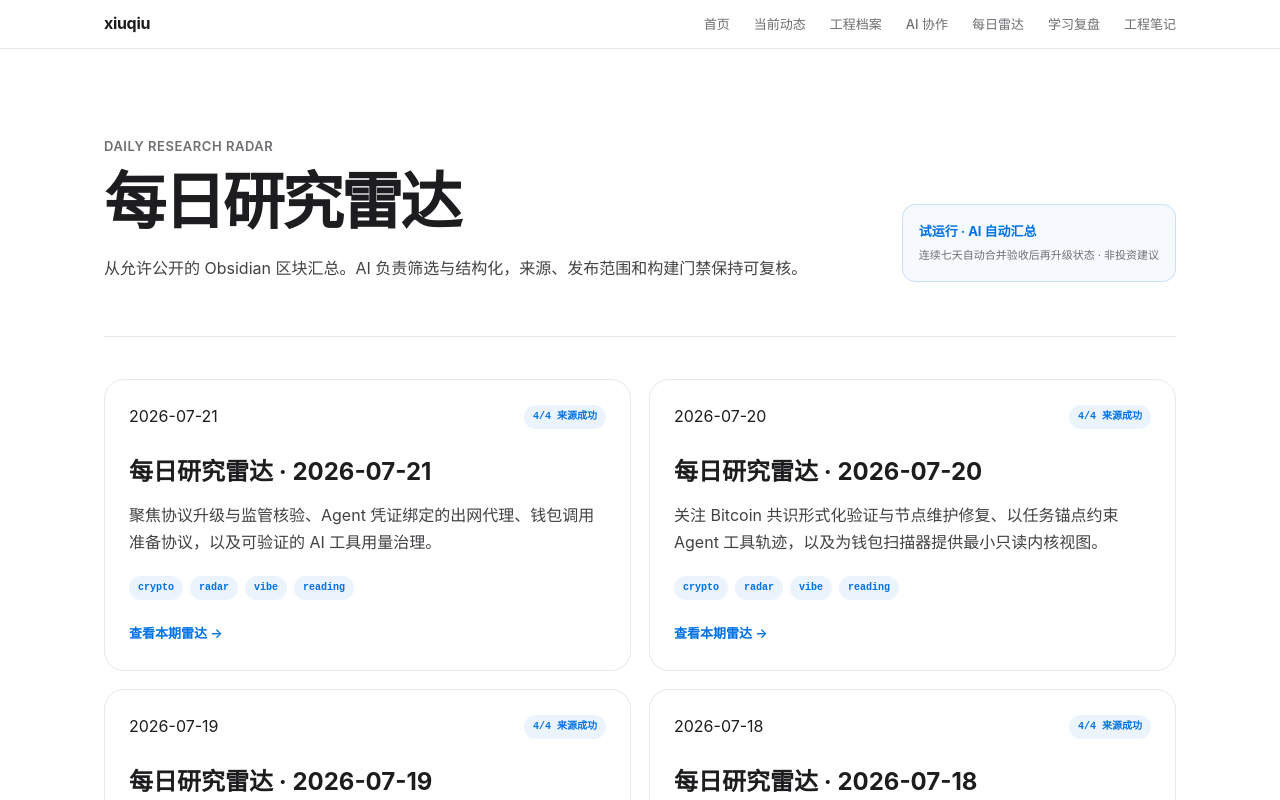
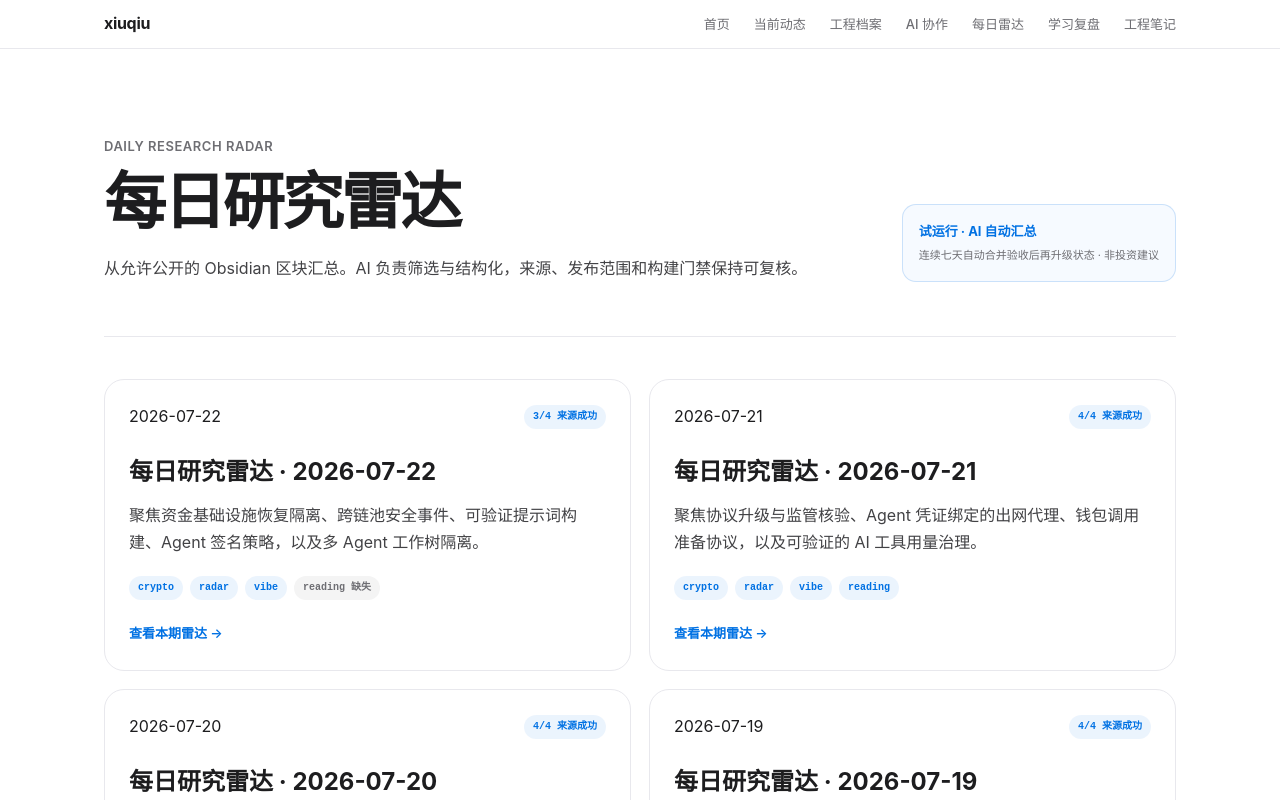
Before and after one commit to qianqiu0404/xiuqiu-site, a Vue app: page /radar in a window 1280 px wide. Shown: the top 800 px of the page. Built offline with nearby package versions, Linux system fonts and the light colour scheme; the HTML template or start-up script is replaced by a standard one.

Commit message:
chore: daily radar 2026-07-22 (#19)

```diff
--- a/src/data/generatedRadars.ts
+++ b/src/data/generatedRadars.ts
@@ -5,6 +5,72 @@ export interface RadarItem { title: string; summary: string; sourceUrl?: string
 export interface DailyRadar { date: string; slug: string; title: string; summary: string; reviewStatus: 'automated'; generatedAt: string; sourceSections: string[]; missingSections: string[]; marketSignals: RadarItem[]; aiTip?: RadarItem; web3Design?: RadarItem; vibeProject?: RadarItem; readingPick?: RadarItem; sourceUrls: string[]; relatedProjectSlugs: string[] }
 
 export const dailyRadars: DailyRadar[] = [
+  {
+    "date": "2026-07-22",
+    "slug": "2026-07-22",
+    "title": "每日研究雷达 · 2026-07-22",
+    "summary": "聚焦资金基础设施恢复隔离、跨链池安全事件、可验证提示词构建、Agent 签名策略，以及多 Agent 工作树隔离。",
+    "reviewStatus": "automated",
+    "generatedAt": "2026-07-22T07:03:47+08:00",
+    "sourceSections": [
+      "crypto",
+      "radar",
+      "vibe"
+    ],
+    "missingSections": [
+      "reading"
+    ],
+    "marketSignals": [
+      {
+        "title": "Coinbase 网关配置冲突暴露恢复路径的循环依赖",
+        "summary": "Coinbase 对 7 月 14 日约 50 分钟服务降级的复盘显示，一次 Kubernetes 资源重名意外修改了 Istio ingress gateway，而标准回滚工具也依赖该网关，最终需借助云控制面和临时特权路径恢复；这提示资金基础设施应隔离部署面与恢复面。客户资金安全与积压任务完成情况来自 Coinbase 自述，尚无独立审计材料佐证。",
+        "sourceUrl": "https://www.coinbase.com/blog/a-postmortem-of-our-july-14-2026-incident"
+      },
+      {
+        "title": "Aptos 测试网要求采用未公开源码的私有热修复",
+        "summary": "Aptos 要求测试网验证者与全节点升级到 1.48.3-hotfix，但仅提供二进制或镜像且未公开源码。该预发布版本没有说明具体缺陷，不能据此推断主网受影响、漏洞已被利用或二进制已经独立审计。",
+        "sourceUrl": "https://github.com/aptos-labs/aptos-core/releases/tag/aptos-node-v1.48.3-hotfix-rc"
+      },
+      {
+        "title": "Allbridge Core 事件凸显跨链稳定币池定价风险",
+        "summary": "Allbridge 已确认安全事件、暂停协议并要求受影响池的流动性提供者撤出；CertiK 将链上活动定位到 Solana 部署并估计约 165 万美元资产被转移。完整根因、最终损失、资金追回与重启安排仍待项目复盘，当前链上归因不应视为最终审计结论。",
+        "sourceUrl": "https://x.com/Allbridge_io/status/2078932561036722319"
+      }
+    ],
+    "aiTip": {
+      "title": "把生产提示词编译成可验证的不可变产物",
+      "summary": "将身份与安全边界、工具规则和领域流程拆成显式依赖模块，在构建阶段解析引用与环境变量，检查缺失引用、未定义变量和循环依赖，并以固定输入对生成产物做 golden-file 漂移检测。语法正确不代表指令无冲突，仍需端到端行为评测和运行时 skill 的版本、权限与观测控制。",
+      "sourceUrl": "https://developers.googleblog.com/en/building-scalable-ai-agents-with-modular-prompt-transpilation/"
+    },
+    "web3Design": {
+      "title": "用策略哈希把 Agent 签名权收敛为可撤销额度",
+      "summary": "ERC-8196 将 agent、目标与动作、额度和有效期编码进授权策略，并在 EIP-712 动作摘要中绑定 policyHash、nonce、到期时间与 entropy commitment。wallet-api 可规范化策略与摘要，wallet-service 负责生命周期、额度、防重放、撤销及广播前复核，wallet-sign 只签域分离摘要；Ethereum 字段、额度语义和目标白名单不能直接移植到其他链，生产实现仍需参数级策略、模拟、费用上限和并发原子扣减。",
+      "sourceUrl": "https://eips.ethereum.org/EIPS/eip-8196"
+    },
+    "vibeProject": {
+      "title": "Claude Squad · 用 worktree 隔离多个终端编码 Agent",
+      "summary": "Claude Squad 通过 tmux 保持独立会话，以 Git worktree 和分支隔离任务，并在 TUI 中提供会话管理、diff 预览和 Git 操作。固定 v1.0.19 的测试与构建已通过，但未完成 tmux 端到端交互验证；工具可创建或清理 worktree、提交、checkout 和 push，实验性的 --autoyes 也会扩大误操作与权限风险。",
+      "sourceUrl": "https://github.com/smtg-ai/claude-squad"
+    },
+    "sourceUrls": [
+      "https://www.coinbase.com/blog/a-postmortem-of-our-july-14-2026-incident",
+      "https://github.com/aptos-labs/aptos-core/releases/tag/aptos-node-v1.48.3-hotfix-rc",
+      "https://x.com/Allbridge_io/status/2078932561036722319",
+      "https://x.com/CertiKAlert/status/2079013163014770987",
+      "https://developers.googleblog.com/en/building-scalable-ai-agents-with-modular-prompt-transpilation/",
+      "https://eips.ethereum.org/EIPS/eip-8196",
+      "https://github.com/smtg-ai/claude-squad",
+      "https://github.com/smtg-ai/claude-squad/releases/tag/v1.0.19",
+      "https://api.github.com/repos/smtg-ai/claude-squad/releases?per_page=100",
+      "https://formulae.brew.sh/api/formula/claude-squad.json",
+      "https://github.com/smtg-ai/claude-squad/issues/215"
+    ],
+    "relatedProjectSlugs": [
+      "wallet-core",
+      "exchange-wallet-system",
+      "web3-wallet-engineer-lab"
+    ]
+  },
   {
     "date": "2026-07-21",
     "slug": "2026-07-21",
```
Also changed, not shown: content/radar/2026-07-22.md (added, +48 -0 lines), 1 other file (tests, documents, lock files or other folders).
